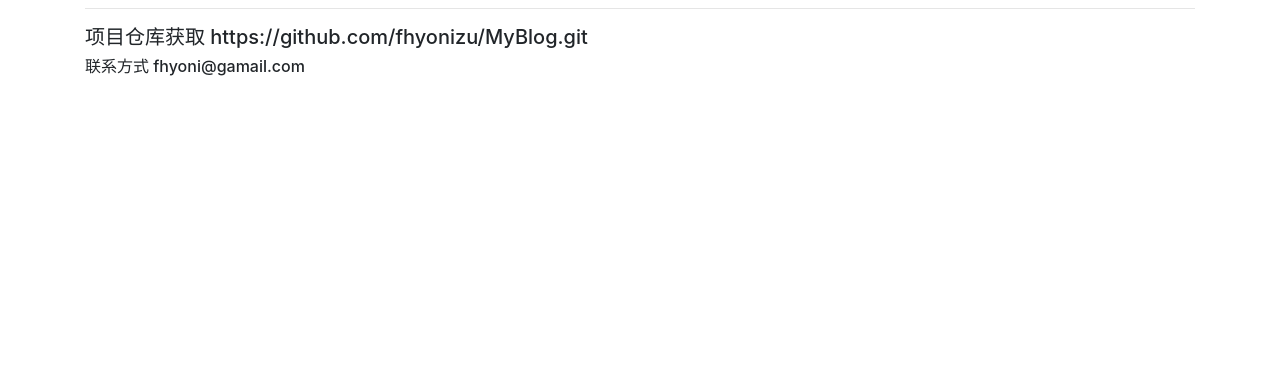
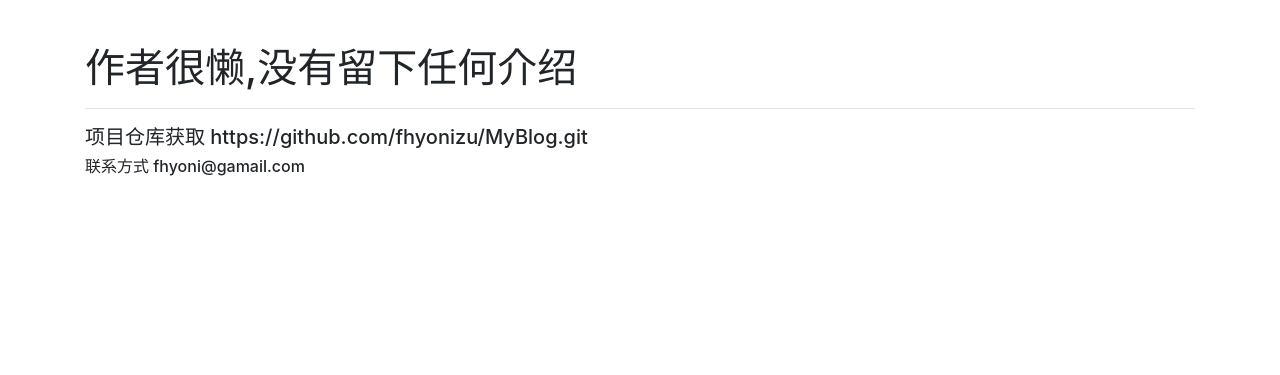
Before and after one commit to fhyonizu/flaskBlog_test, a Python web app: template App/templates/about.html in a window 1280 px wide. Shown: the part 56-431 px from the top of the page. Run offline with Jinja, Linux system fonts and the light colour scheme; the template is opened without the code that fills it, so the values that code supplies are empty; some libraries are stand-ins or nearby versions.

Commit message:
1.2.1
修复了导航栏遮住

```diff
--- a/App/templates/base.html
+++ b/App/templates/base.html
@@ -7,7 +7,7 @@
     <link rel="stylesheet" href="{{ url_for('static', filename='css/style.css') }}">
 </head>
 <body>
-    <nav class="navbar navbar-expand-lg navbar-dark bg-dark fixed-top">
+    <nav class="navbar navbar-expand-lg navbar-dark bg-dark fixed-top" >
         <a class="navbar-brand" >我的博客</a>
         <button class="navbar-toggler" type="button" data-toggle="collapse" data-target="#navbarNav" aria-controls="navbarNav" aria-expanded="false" aria-label="Toggle navigation">
             <span class="navbar-toggler-icon"></span>
@@ -30,7 +30,7 @@
         </div>
     </nav>
 
-    <div class="container">
+    <div class="container" style="margin-top: 100px;">
         {% block content %}
 
         {% endblock %}
```
